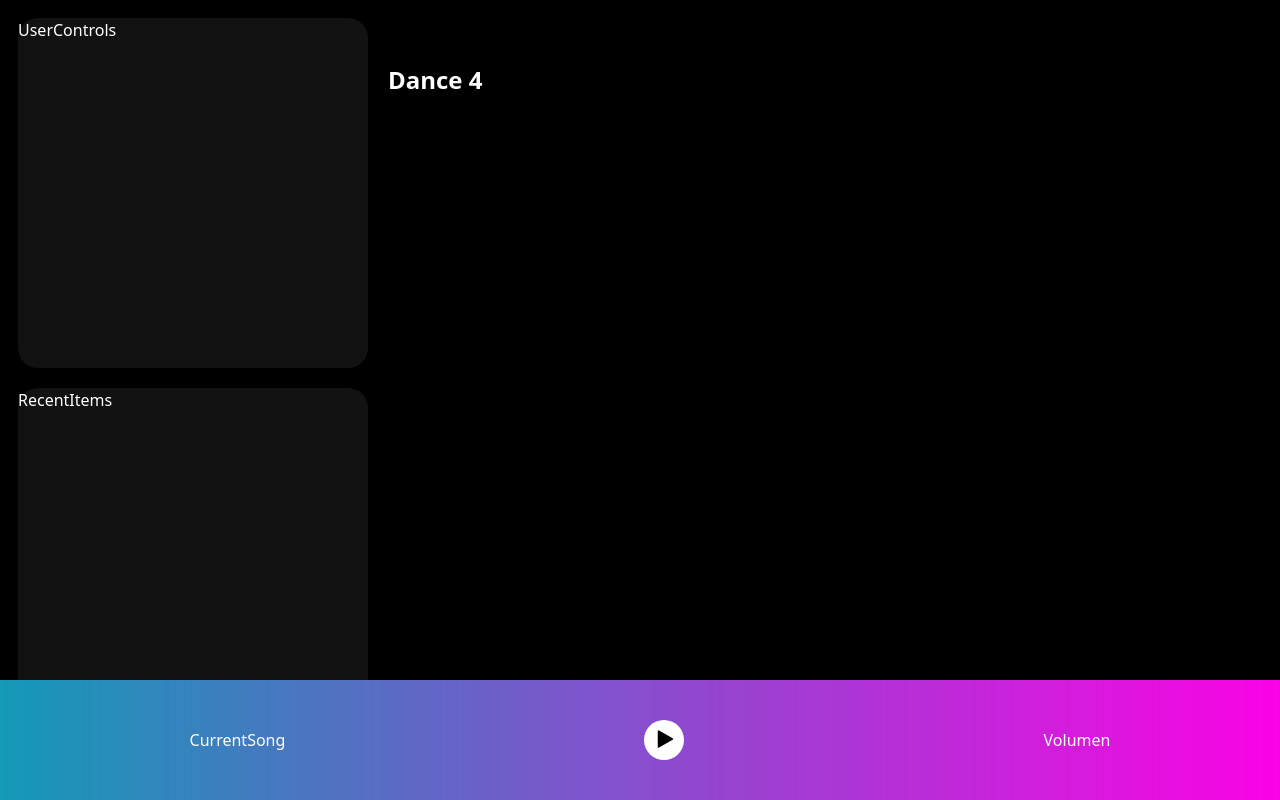
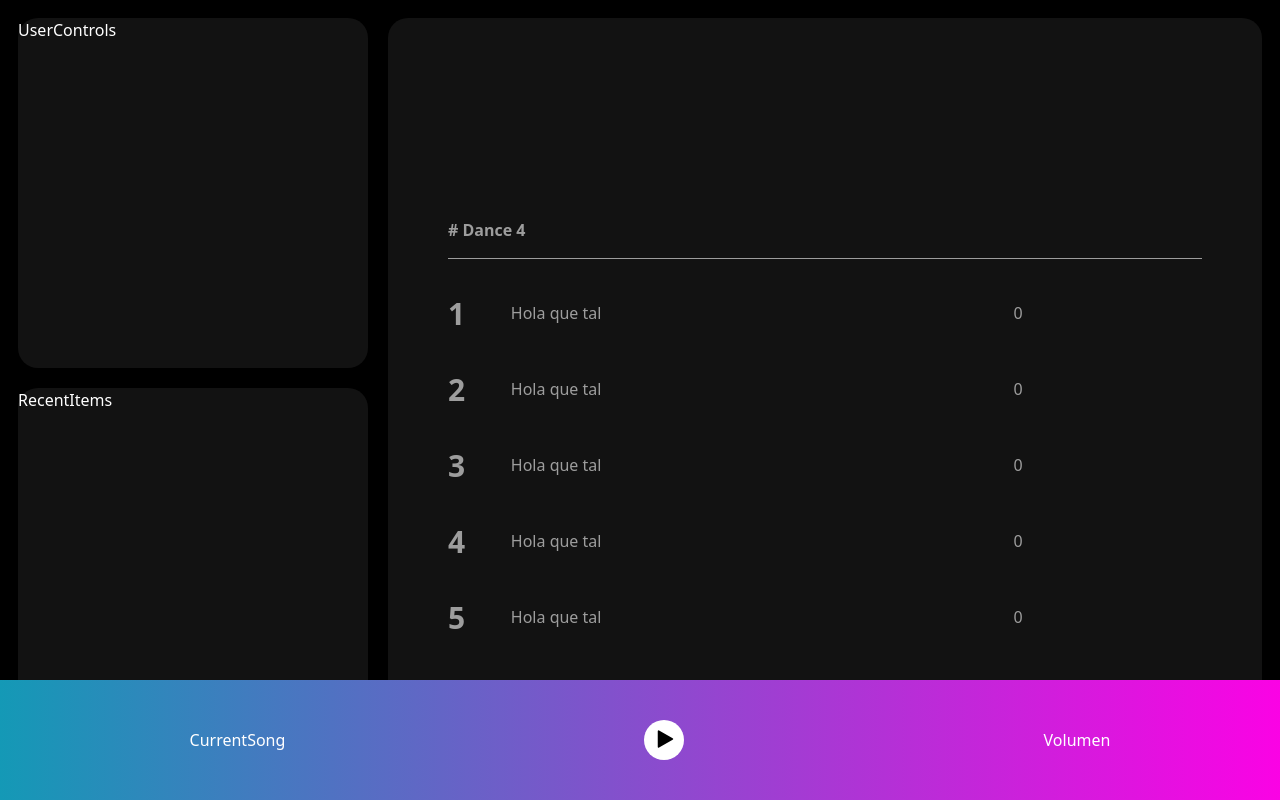
Before and after one commit to Franencabo/musiconfit, a React (Vite) app: page /playlist/1 in a window 1280 px wide. Shown: the top 800 px of the page. Built offline with nearby package versions, Linux system fonts and the light colour scheme.

Commit message:
Playlist table

```diff
--- a/src/lib/data.json
+++ b/src/lib/data.json
@@ -105,11 +105,88 @@
         "color": "red",
         "cover": "../../../covers/Rihanna-cover.jpeg",
         "banner": "../../../banners/Rihanna-Banner.jpeg",
-        "tracks": [],
-        "category": [
-            "Exclusive",
-            "Evergreen"
-        ],
-        "description": "La mejor música del momento"
+        "src": "../../../music/RihannaMix.mp3",
+        "tracks": [
+            {
+                "title": "Bitch Better Have My Money",
+                "artist": "",
+                "timeToStart": 0
+            },
+            {
+                "title": "Wild Thoughts",
+                "artist": "",
+                "timeToStart": 0
+            },
+            {
+                "title": "Umbrella",
+                "artist": "",
+                "timeToStart": 0
+            },
+            {
+                "title": "S&M",
+                "artist": "",
+                "timeToStart": 0
+            },
+            {
+                "title": "Pon de Replay",
+                "artist": "",
+                "timeToStart": 0
+            },
+            {
+                "title": "Disturbia",
+                "artist": "",
+                "timeToStart": 0
+            },
+            {
+                "title": "Don't stop the music",
+                "artist": "",
+                "timeToStart": 0
+            },
+            {
+                "title": "Where have you been",
+                "artist": "",
+                "timeToStart": 0
+            },
+            {
+                "title": "Only girl",
+                "artist": "",
+                "timeToStart": 0
+            },
+            {
+                "title": "Can't remember to forget you",
+                "artist": "",
+                "timeToStart": 0
+            },
+            {
+                "title": "Work",
+                "artist": "",
+                "timeToStart": 0
+            },
+            {
+                "title": "You Da One",
+                "artist": "",
+                "timeToStart": 0
+            },
+            {
+                "title": "Rude Boy",
+                "artist": "",
+                "timeToStart": 0
+            },
+            {
+                "title": "Kiss it better",
+                "artist": "",
+                "timeToStart": 0
+            },
+            {
+                "title": "We found love",
+                "artist": "",
+                "timeToStart": 0
+            },
+            {
+                "title": "Rigth now",
+                "artist": "",
+                "timeToStart": 0
+            }
+        ]
     }
 ]
--- a/src/musiconfit/components/GridCardList.jsx
+++ b/src/musiconfit/components/GridCardList.jsx
@@ -7,11 +7,11 @@ import * as playlist from "../../lib/data.json"
 const playlistArray = playlist.default;
 export const GridCardList = () => {
     return (
-        <div className="grid-card-list">
+        <main className="main rounded-section grid-card-list">
             {playlistArray.map((item, index) => {
                 return <Card playlist={item} key={index} />
             })}
 
-        </div>
+        </main>
     )
 }
--- a/src/musiconfit/components/Playlist.jsx
+++ b/src/musiconfit/components/Playlist.jsx
@@ -1,5 +1,6 @@
 import PropTypes from "prop-types";
 import { useParams } from "react-router-dom";
+import { Song } from "./Song";
 
 
 export const Playlist = ({ playlist }) => {
@@ -8,15 +9,28 @@ export const Playlist = ({ playlist }) => {
 
     const playlistSelected = playlist.find(playlist => playlist.id === id);
 
-    const { title, banner } = playlistSelected;
+    const { title, banner, tracks } = playlistSelected;
 
     return (
-        <div>
+        <main className="main rounded-section">
             <picture className="banner">
-                <img src={banner} alt="" />
+                <img className="banner-img" src={banner} alt="" />
+                <div className="overlay"></div>
             </picture>
-            <h2>{title}</h2>
-        </div>
+
+            <div className="playlist-dashboard">
+                <div className="playlist-table">
+                    <p className="playlist-title"># {title}
+                        <i className=""></i>
+                    </p>
+                    {tracks.map((track, index) => {
+
+                        return <Song key={index} track={track} index={index} />
+                    })}
+                </div>
+                <div className="pitch-control"></div>
+            </div>
+        </main>
     );
 };
 
--- /dev/null
+++ b/src/musiconfit/components/Song.jsx
@@ -0,0 +1,19 @@
+import PropTypes from 'prop-types';
+
+export const Song = ({ track, index }) => {
+
+    const duration = track.timeToStart;
+
+    return (
+        <div className="song">
+            <span className="song-number">{index + 1}</span>
+            <p className="song-title">{track.title}</p>
+            <p className="song-duration">{duration}</p>
+        </div>
+    )
+}
+
+Song.propTypes = {
+    track: PropTypes.object.isRequired,
+    index: PropTypes.number.isRequired
+}
--- a/src/styles.css
+++ b/src/styles.css
@@ -145,3 +145,59 @@ html {
   transform: translate(-80%, 0);
   opacity: 1;
 }
+
+.banner {
+  position: relative;
+  margin-top: 100px;
+}
+
+.banner-img {
+  width: 100%;
+  height: auto;
+}
+
+.overlay {
+  position: absolute;
+  top: 0;
+  left: 0;
+  width: 100%;
+  height: 100%;
+  background: linear-gradient(
+    180deg,
+    rgba(0, 0, 0, 0) 0%,
+    rgba(0, 0, 0, 0) 40%,
+    #121212 95%
+  );
+}
+
+.playlist-dashboard {
+  padding: 60px;
+}
+
+.playlist-title {
+  color: rgba(250, 250, 250, 0.6);
+  font-weight: 600;
+  border-bottom: 1px solid rgba(250, 250, 250, 0.6);
+  padding-bottom: 16px;
+}
+
+.song {
+  display: flex;
+  align-items: center;
+  padding: 10px 0;
+  color: rgba(250, 250, 250, 0.6);
+}
+
+.song-number {
+  font-weight: 600;
+  font-size: 30px;
+  width: 10%;
+}
+
+.song-title {
+  width: 80%;
+}
+
+.song-duration {
+  width: 30%;
+}
```
Also changed, not shown: src/hooks/timeConverter.js (added, +9 -0 lines).
